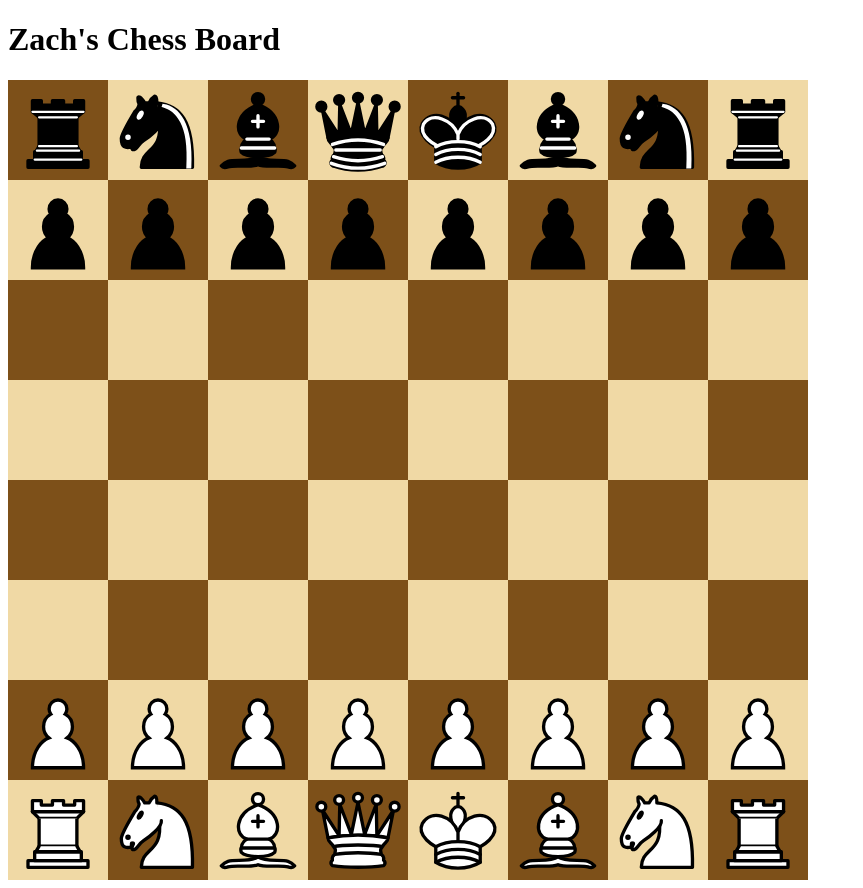
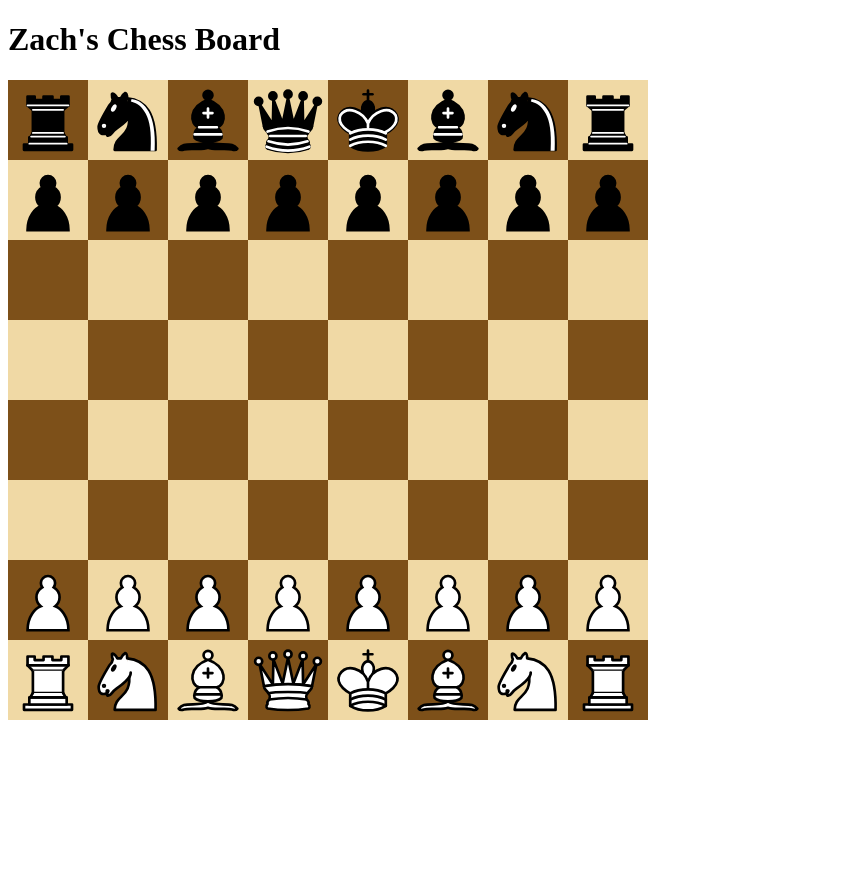
Before and after one commit to zachwalravens/chess_board, a Next.js app: page / in a window 1280 px wide. Shown: the whole page, without its empty margins (0-863 px from the left). After the commit the page ends 800 px from the top, so only its background shows below. Built offline with nearby package versions, Linux system fonts and the light colour scheme.

Commit message:
fix board sizing

```diff
--- a/src/styles/globals.css
+++ b/src/styles/globals.css
@@ -1,12 +1,16 @@
+:root {
+  --square-size:  min(80px, 12vw);
+}
+
 .square {
-  width: 100px;
-  height: 100px;
+  width: var(--square-size);
+  height: var(--square-size);
 }
 
 .grid {
   display: grid;
-  grid-template-columns: repeat(8, 100px);
-  grid-template-rows: repeat(8, 100px);
+  grid-template-columns: repeat(8,  var(--square-size));
+  grid-template-rows: repeat(8,  var(--square-size));
 }
 
 .light {
```
